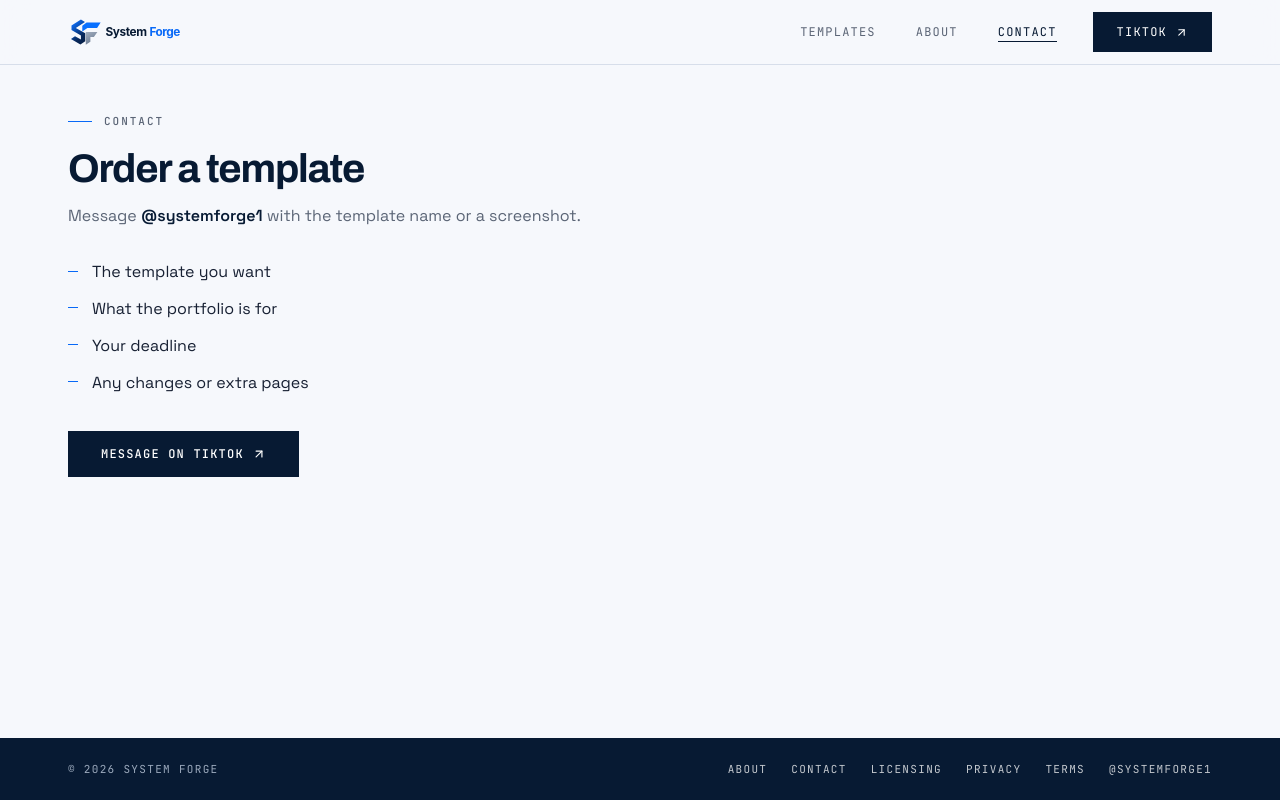
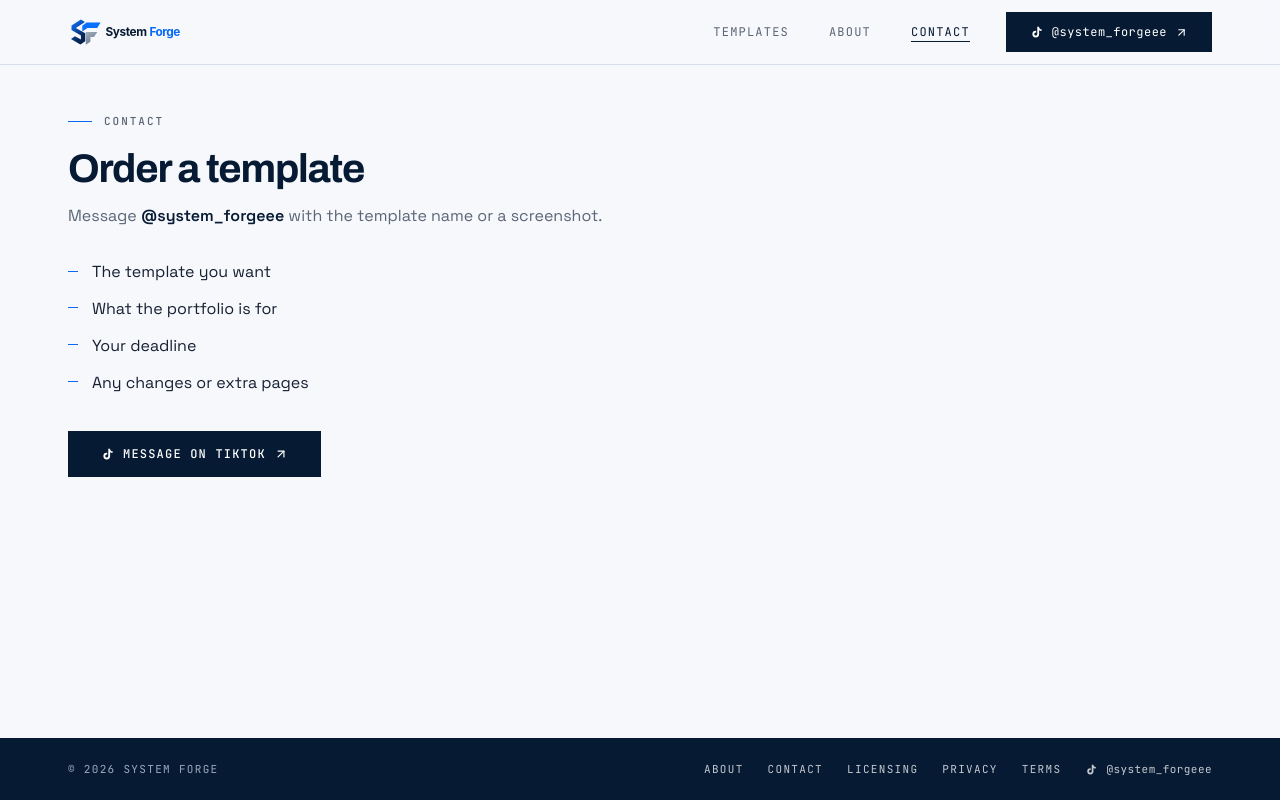
Before and after one commit to bustamante-j/systemforgeweb, a React (Vite) app: page /contact in a window 1280 px wide. Built offline with nearby package versions, Linux system fonts and the light colour scheme.

Commit message:
Update TikTok branding and links

```diff
--- a/src/components/Footer.jsx
+++ b/src/components/Footer.jsx
@@ -1,4 +1,5 @@
 import { Link } from 'react-router-dom'
+import TikTokIcon from './TikTokIcon'
 import { siteConfig } from '../data/site'
 
 export default function Footer() {
@@ -15,7 +16,14 @@ export default function Footer() {
           <Link to="/license">Licensing</Link>
           <Link to="/privacy">Privacy</Link>
           <Link to="/terms">Terms</Link>
-          <a href={siteConfig.tiktokUrl} rel="noreferrer" target="_blank">
+          <a
+            aria-label={`Follow ${siteConfig.tiktokHandle} on TikTok (opens in a new tab)`}
+            className="footer-tiktok"
+            href={siteConfig.tiktokUrl}
+            rel="noreferrer"
+            target="_blank"
+          >
+            <TikTokIcon size={13} />
             {siteConfig.tiktokHandle}
           </a>
         </nav>
--- a/src/components/Header.jsx
+++ b/src/components/Header.jsx
@@ -1,6 +1,7 @@
 import { ArrowUpRight, Menu, X } from 'lucide-react'
 import { useState } from 'react'
 import { Link, NavLink } from 'react-router-dom'
+import TikTokIcon from './TikTokIcon'
 import { siteConfig } from '../data/site'
 
 const navItems = [
@@ -32,12 +33,14 @@ export default function Header() {
             </NavLink>
           ))}
           <a
+            aria-label={`Follow ${siteConfig.tiktokHandle} on TikTok (opens in a new tab)`}
             className="nav-link nav-cta"
             href={siteConfig.tiktokUrl}
             rel="noreferrer"
             target="_blank"
           >
-            TikTok
+            <TikTokIcon size={14} />
+            {siteConfig.tiktokHandle}
             <ArrowUpRight aria-hidden="true" size={13} strokeWidth={2} />
           </a>
         </nav>
--- a/src/components/TemplateCard.jsx
+++ b/src/components/TemplateCard.jsx
@@ -6,6 +6,7 @@ import LivePreview from './LivePreview'
 import PremiumBadge from './PremiumBadge'
 import PriceTag from './PriceTag'
 import ThemeBadge from './ThemeBadge'
+import TikTokIcon from './TikTokIcon'
 
 export default function TemplateCard({ template }) {
   const isPremium = template.tier === 'premium'
@@ -36,6 +37,7 @@ export default function TemplateCard({ template }) {
           rel="noreferrer"
           target="_blank"
         >
+          <TikTokIcon size={14} />
           Follow on TikTok
           <ArrowUpRight aria-hidden="true" size={14} strokeWidth={2} />
         </a>
--- /dev/null
+++ b/src/components/TikTokIcon.jsx
@@ -0,0 +1,16 @@
+export default function TikTokIcon({ size = 14 }) {
+  return (
+    <svg
+      aria-hidden="true"
+      className="tiktok-glyph"
+      fill="currentColor"
+      focusable="false"
+      height={size}
+      viewBox="0 0 24 24"
+      width={size}
+      xmlns="http://www.w3.org/2000/svg"
+    >
+      <path d="M16.6 5.82A4.28 4.28 0 0 1 15.54 3h-3.09v12.4a2.59 2.59 0 1 1-2.59-2.59c.27 0 .52.04.76.12v-3.2a5.9 5.9 0 0 0-.76-.05 5.77 5.77 0 1 0 5.77 5.77V9.01a7.35 7.35 0 0 0 4.28 1.37V7.3a4.28 4.28 0 0 1-3.31-1.48Z" />
+    </svg>
+  )
+}
--- a/src/data/site.js
+++ b/src/data/site.js
@@ -1,7 +1,7 @@
 export const siteConfig = {
   brandName: 'System Forge',
-  tiktokHandle: '@systemforge1',
-  tiktokUrl: 'https://www.tiktok.com/@systemforge1',
+  tiktokHandle: '@system_forgeee',
+  tiktokUrl: 'https://www.tiktok.com/@system_forgeee',
 }
 
 // `price` is in Philippine pesos; only 'available' templates have one.
--- a/src/index.css
+++ b/src/index.css
@@ -295,7 +295,13 @@ strong {
   padding: var(--s-3) var(--s-5);
   background: var(--color-navy);
   color: #fff;
+  letter-spacing: 0.04em;
+  text-transform: none;
   transition: background 160ms var(--ease);
+}
+
+.nav-cta .tiktok-glyph {
+  flex: none;
 }
 
 .nav-cta::after {
@@ -396,6 +402,10 @@ strong {
 }
 
 .button-muted:hover svg {
+  transform: none;
+}
+
+.button:hover .tiktok-glyph {
   transform: none;
 }
 
@@ -1023,6 +1033,18 @@ strong {
   color: #fff;
 }
 
+.footer-links a.footer-tiktok {
+  display: inline-flex;
+  align-items: center;
+  gap: var(--s-2);
+  letter-spacing: 0.04em;
+  text-transform: none;
+}
+
+.footer-tiktok .tiktok-glyph {
+  flex: none;
+}
+
 /* ---------- Responsive ---------- */
 
 @media (max-width: 850px) {
--- a/src/pages/ContactPage.jsx
+++ b/src/pages/ContactPage.jsx
@@ -1,5 +1,6 @@
 import { ArrowUpRight } from 'lucide-react'
 import PageHeader from '../components/PageHeader'
+import TikTokIcon from '../components/TikTokIcon'
 import { siteConfig } from '../data/site'
 
 export default function ContactPage() {
@@ -21,6 +22,7 @@ export default function ContactPage() {
             <li>Any changes or extra pages</li>
           </ul>
           <a className="button" href={siteConfig.tiktokUrl} rel="noreferrer" target="_blank">
+            <TikTokIcon size={14} />
             Message on TikTok
             <ArrowUpRight aria-hidden="true" size={14} strokeWidth={2} />
           </a>
--- a/src/pages/TemplateDetailPage.jsx
+++ b/src/pages/TemplateDetailPage.jsx
@@ -5,6 +5,7 @@ import LivePreview from '../components/LivePreview'
 import PremiumBadge from '../components/PremiumBadge'
 import PriceTag from '../components/PriceTag'
 import ThemeBadge from '../components/ThemeBadge'
+import TikTokIcon from '../components/TikTokIcon'
 import { getTemplateById, siteConfig } from '../data/site'
 import NotFoundPage from './NotFoundPage'
 
@@ -63,6 +64,7 @@ export default function TemplateDetailPage() {
               rel="noreferrer"
               target="_blank"
             >
+              <TikTokIcon size={14} />
               Follow on TikTok
               <ArrowUpRight aria-hidden="true" size={14} strokeWidth={2} />
             </a>
@@ -78,6 +80,7 @@ export default function TemplateDetailPage() {
                 rel="noreferrer"
                 target="_blank"
               >
+                <TikTokIcon size={14} />
                 Order on TikTok
                 <ArrowUpRight aria-hidden="true" size={14} strokeWidth={2} />
               </a>
```
